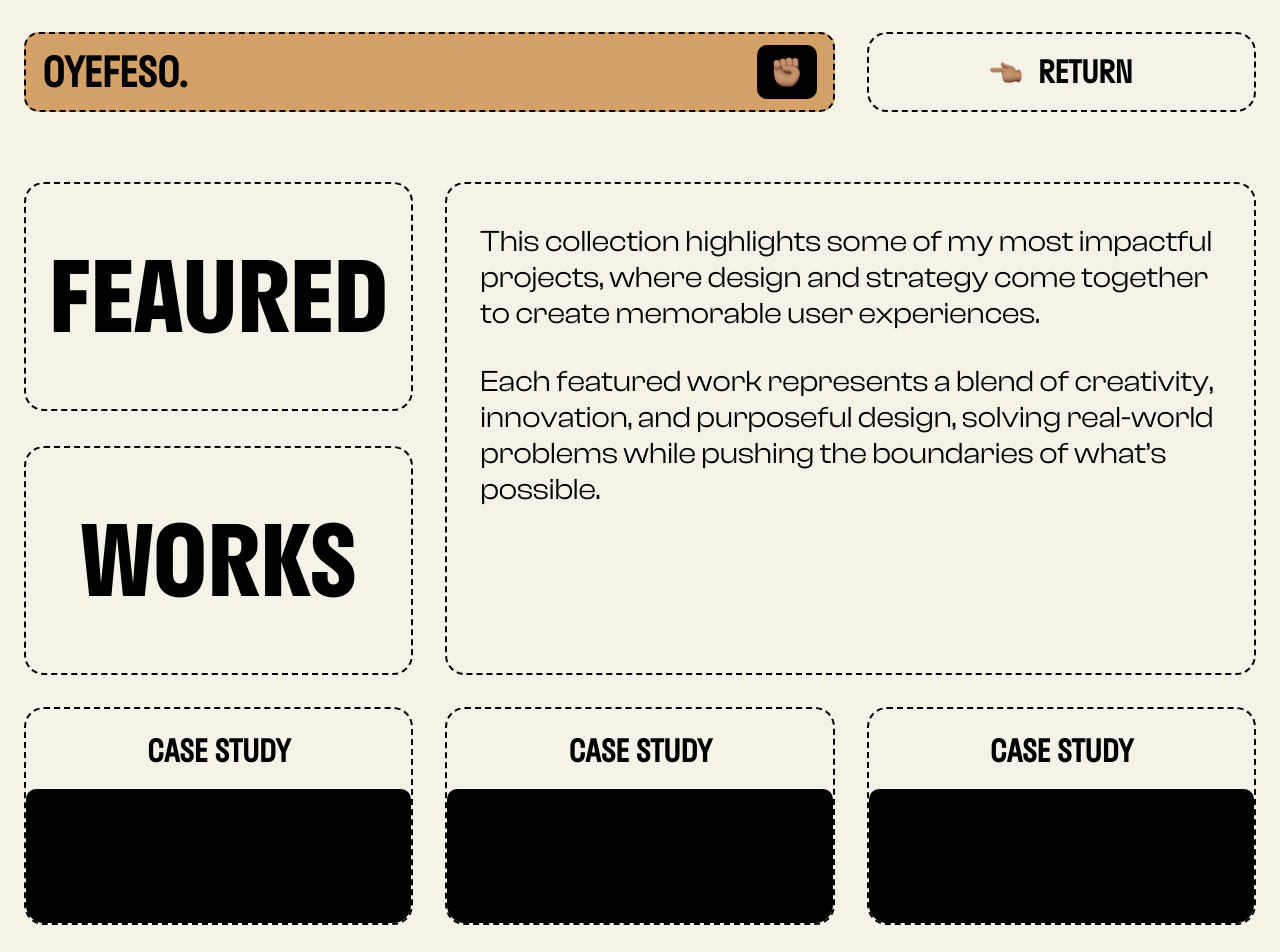
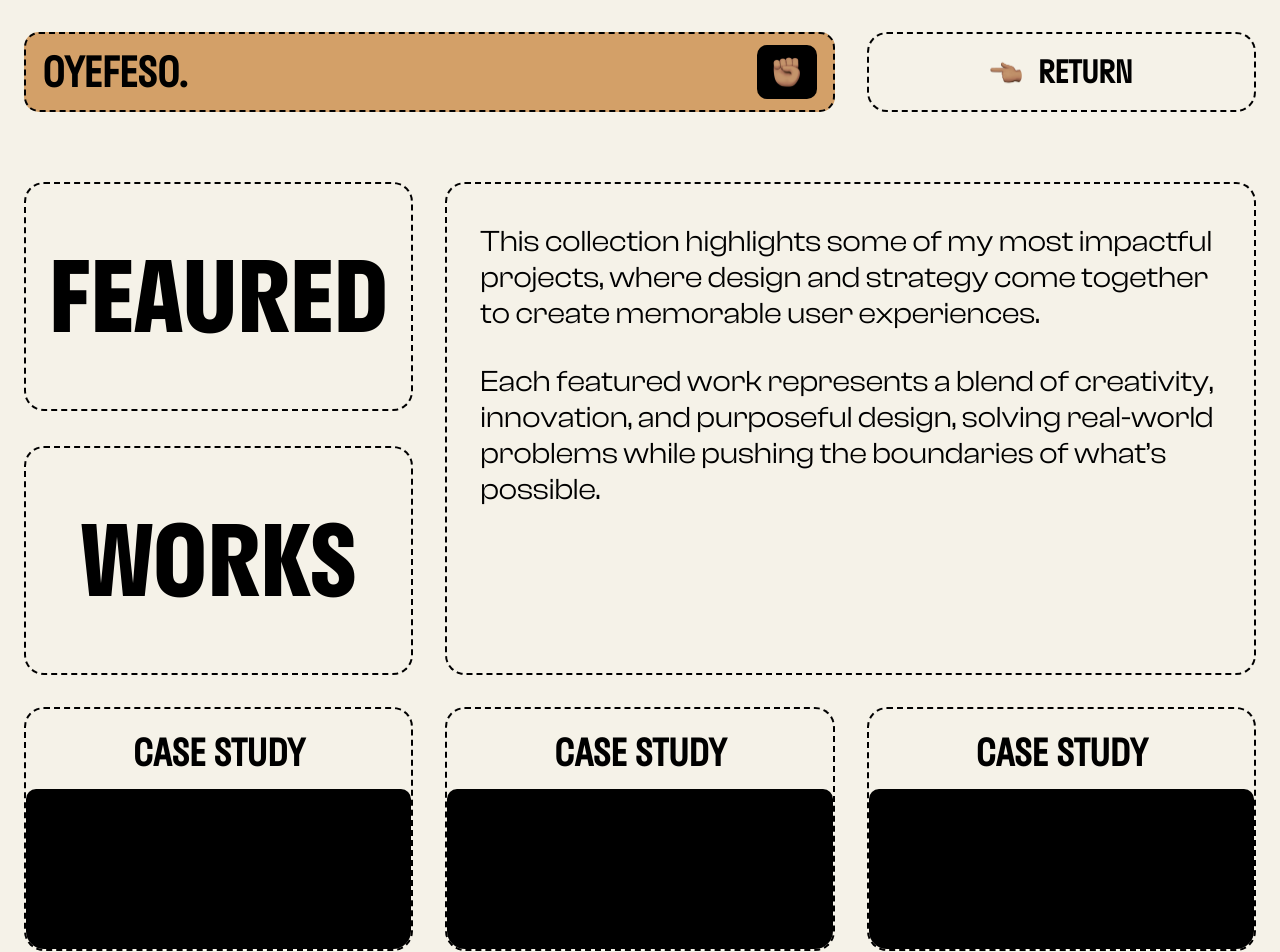
Before and after one commit to kalejaiyeoluwadara/afolabi, a Next.js app: page /works in a window 1280 px wide. Shown: the top 952 px of the page. Built offline with nearby package versions, Linux system fonts and the light colour scheme.

Commit message:
minor updates

```diff
--- a/app/components/Container.jsx
+++ b/app/components/Container.jsx
@@ -16,12 +16,14 @@ const Container = ({ name, link }) => {
       : icons.flowerr;
 
   return (
-    <section className="w-auto border-2 border-dashed  border-black group-hover:border-none relative flex justify-between transition-all  duration-700 ease-in-out  delay-[200] items-center rounded-[20px] flex-col h-[244px] sm:h-[218px] overflow-hidden">
+    <main className="group">
+      <Link href={"/nexgen"}>
+        <section className="w-auto border-2 border-dashed  border-black group-hover:border-none relative flex justify-between transition-all  duration-700 ease-in-out  delay-[200] items-center rounded-[20px] flex-col h-[244px] sm:h-[296] overflow-hidden">
           <div className="relative w-full sm:group-hover:-translate-y-[80px] group-hover:-translate-y-[60px] transition-all  duration-700 ease-in-out ">
-        <h4 className="uppercase text-2xl sm:text-3xl  font-semibold w-full text-center sm:mb-0 mb-3 mt-6">
+            <h4 className="uppercase text-4xl  font-semibold w-full text-center sm:mb-0 mb-3 mt-6">
               {name}
             </h4>
-        <div className="sm:h-[218px] h-[244px] absolute top-[80px] sm:top-[80px] flex-center cursor-pointer overflow-hidden bg-black w-full rounded-[10px]">
+            <div className="sm:h-[296] h-[244px] absolute top-[80px] sm:top-[80px] flex-center cursor-pointer overflow-hidden bg-black w-full rounded-[10px]">
               {/* <Image
               src={icontype}
               alt=""
@@ -35,6 +37,8 @@ const Container = ({ name, link }) => {
             </div>
           </div>
         </section>
+      </Link>
+    </main>
   );
 };
 
--- a/app/works/page.jsx
+++ b/app/works/page.jsx
@@ -8,7 +8,7 @@ function Page() {
       <main className=" mt-10 sm:mt-[70px] ">
         <section className="grid h-auto sm:h-[493px]  sm:grid-cols-3 gap-4 sm:gap-8  ">
           <div className="w-auto flex flex-col justify-between h-full">
-            <div className="border   flex-center h-20 sm:h-[229px] px-4 py-2  text-[48px] sm:text-[96px] stratosBold font-bold  ">
+            <div className="border flex-center h-20 sm:h-[229px] px-4 py-2  text-[48px] sm:text-[96px] stratosBold font-bold  ">
               FEAURED
             </div>
             <div className="border border-[3px]  flex-center sm:mt-0 mt-2 h-20 sm:h-[229px] px-4 py-2  text-[48px] sm:text-[96px] stratosBold font-bold  ">
```
Lines whose indentation alone changed are shown as unchanged.
